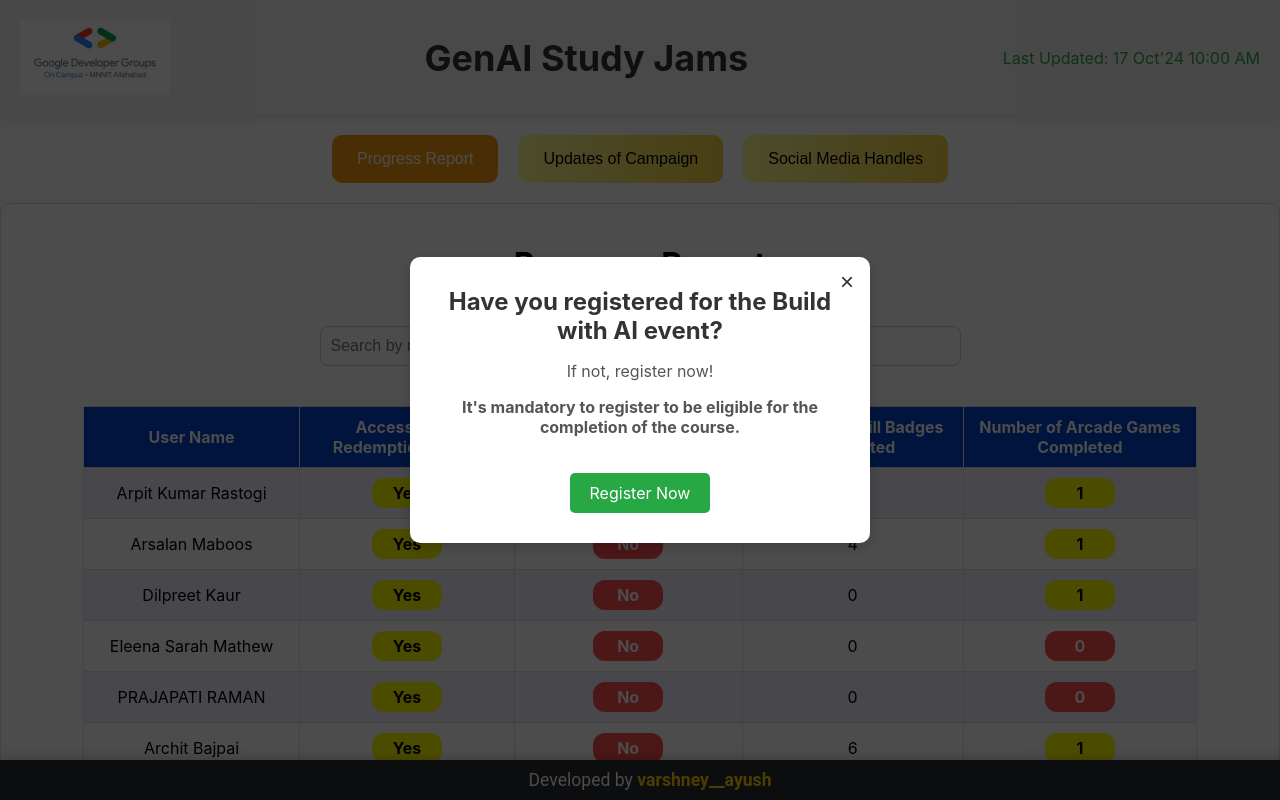
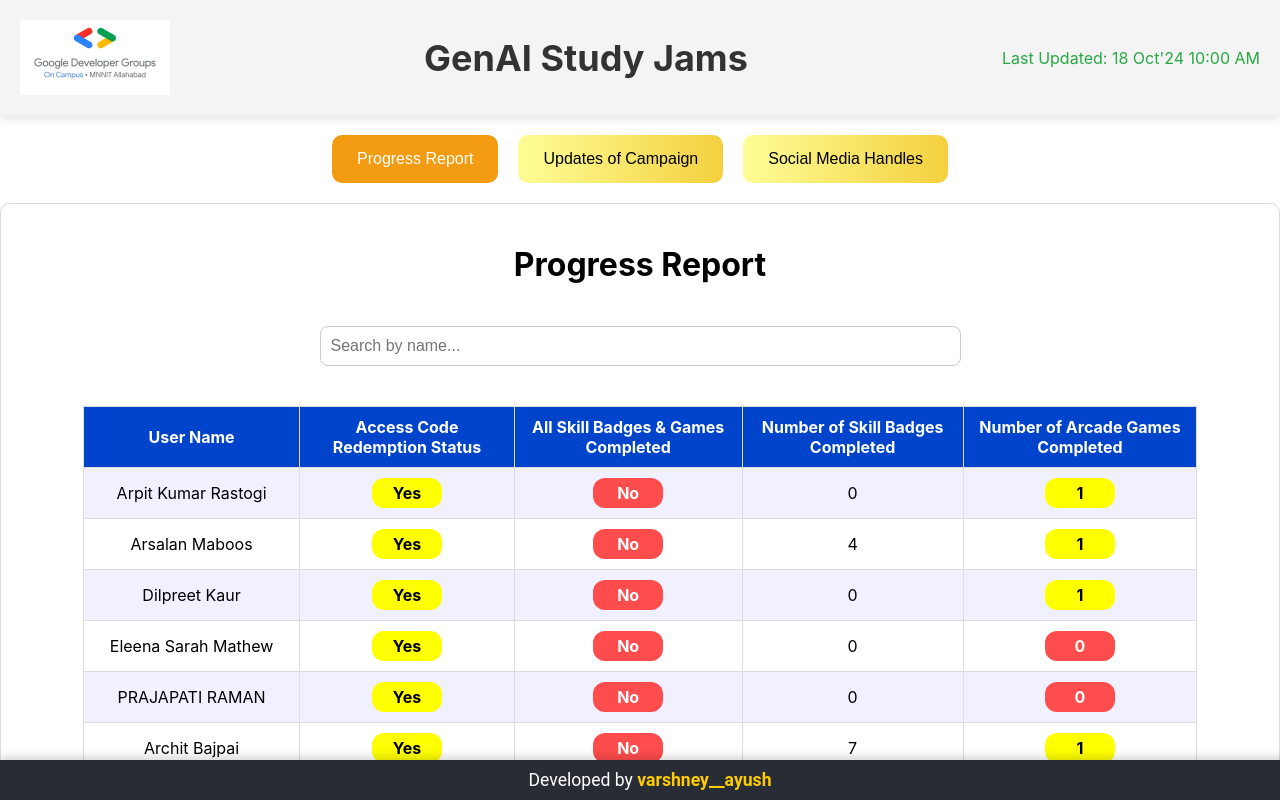
Before and after one commit to Avtech04/Test, a React (Create React App) app: page / in a window 1280 px wide. Shown: the top 800 px of the page. Built offline with nearby package versions, Linux system fonts and the light colour scheme.

Commit message:
progress updated

```diff
--- a/src/App.js
+++ b/src/App.js
@@ -5,9 +5,9 @@ function App() {
   const [data, setData] = useState([]);
   const [searchQuery, setSearchQuery] = useState('');
   const [activeTab, setActiveTab] = useState('progress'); // Manage which tab is active
-  const lastUpdated = '17 Oct\'24 10:00 AM'; // You can update this dynamically as well
+  const lastUpdated = '18 Oct\'24 10:00 AM'; // You can update this dynamically as well
 
-  const [isModalOpen, setIsModalOpen] = useState(true); // State for modal
+  const [isModalOpen, setIsModalOpen] = useState(false); // State for modal
 
   useEffect(() => {
     fetch('/cleaned_data.json')
```
Also changed, not shown: public/cleaned_data.json (+1 -1 lines).
